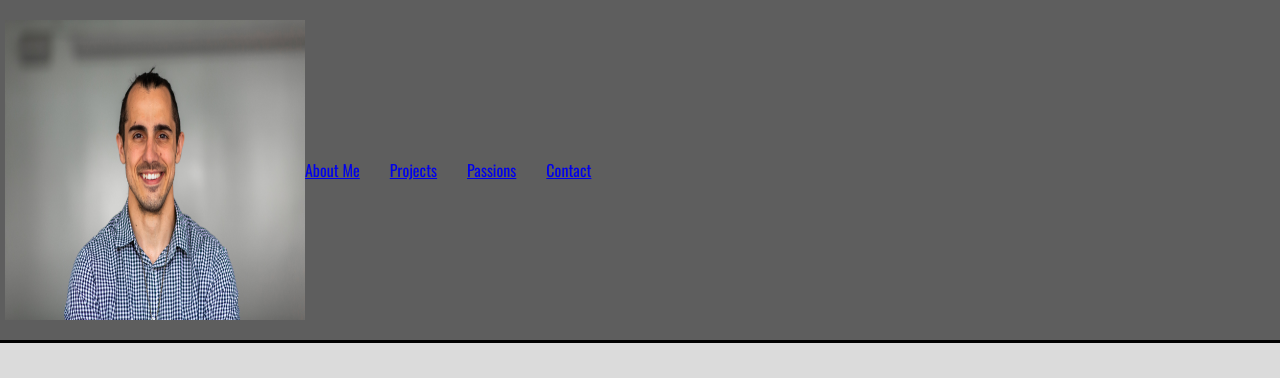
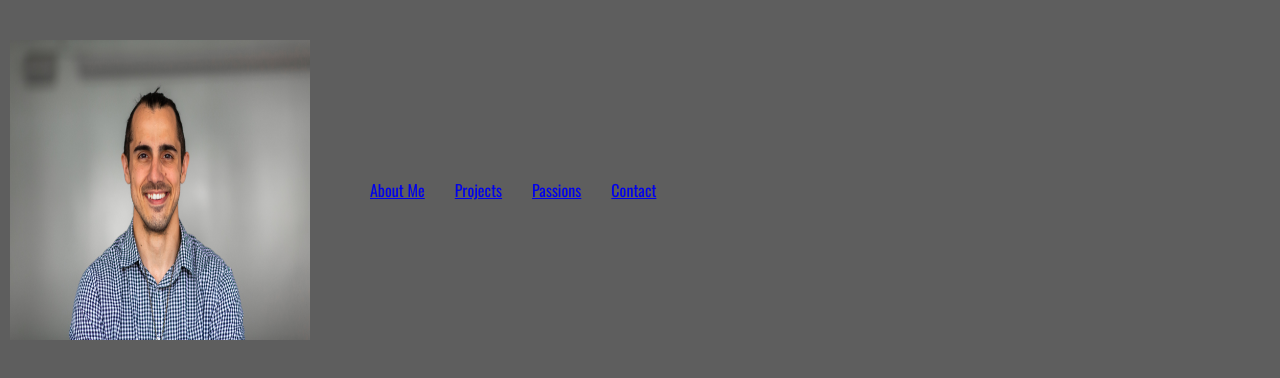
Before and after one commit to surbassik7/surbassik7.github.io, a plain HTML site: page index.html in a window 1280 px wide. Shown: the top 378 px of the page. Drawn offline with nearby package versions, Linux system fonts and the light colour scheme.

Commit message:
more edits

```diff
--- a/style.css
+++ b/style.css
@@ -19,6 +19,7 @@ nav {
 img {
   height: 300px;
   width: 300px;
+  padding: 20px 60px 20px 5px;
 }
 
 a {
```
